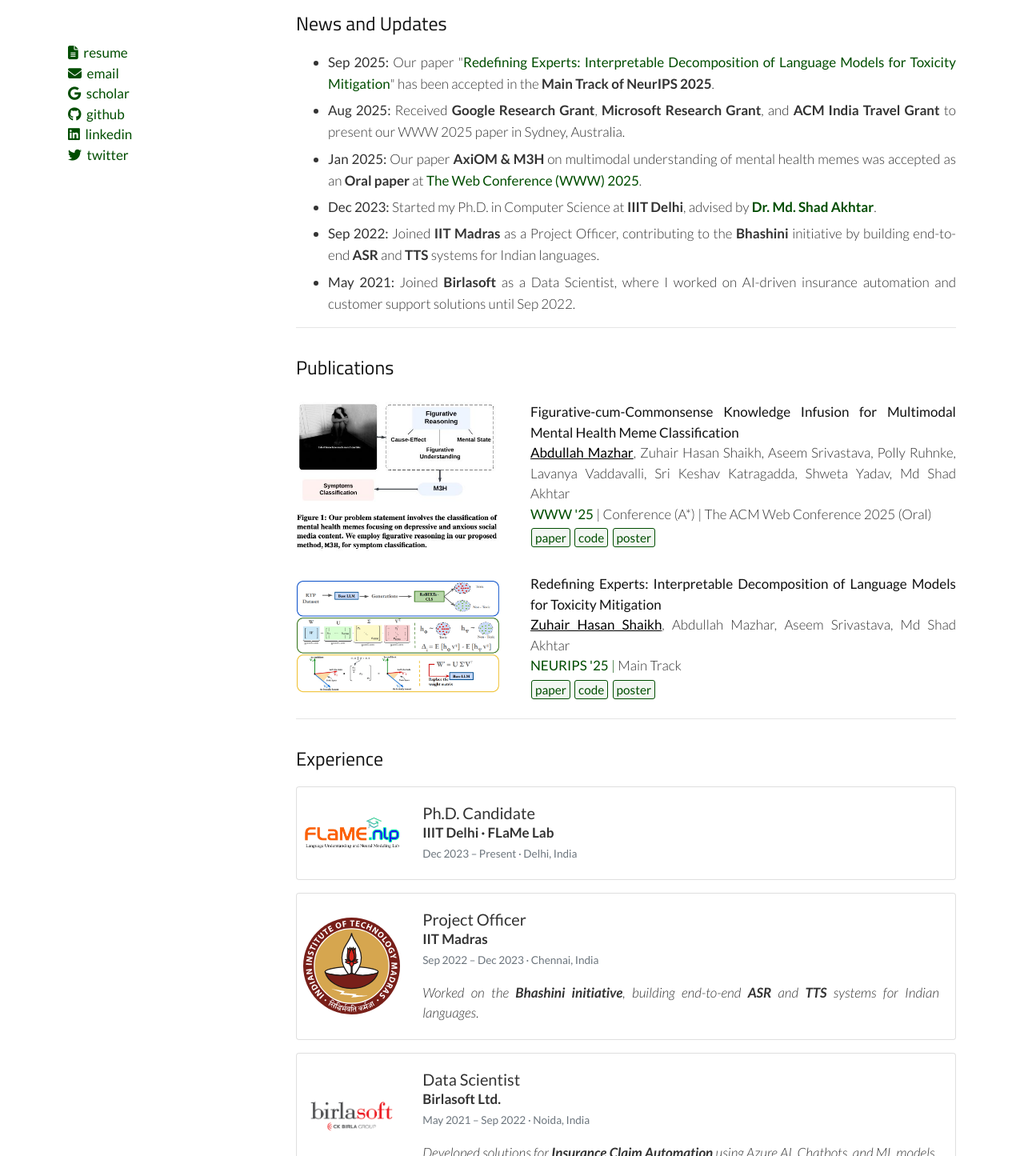
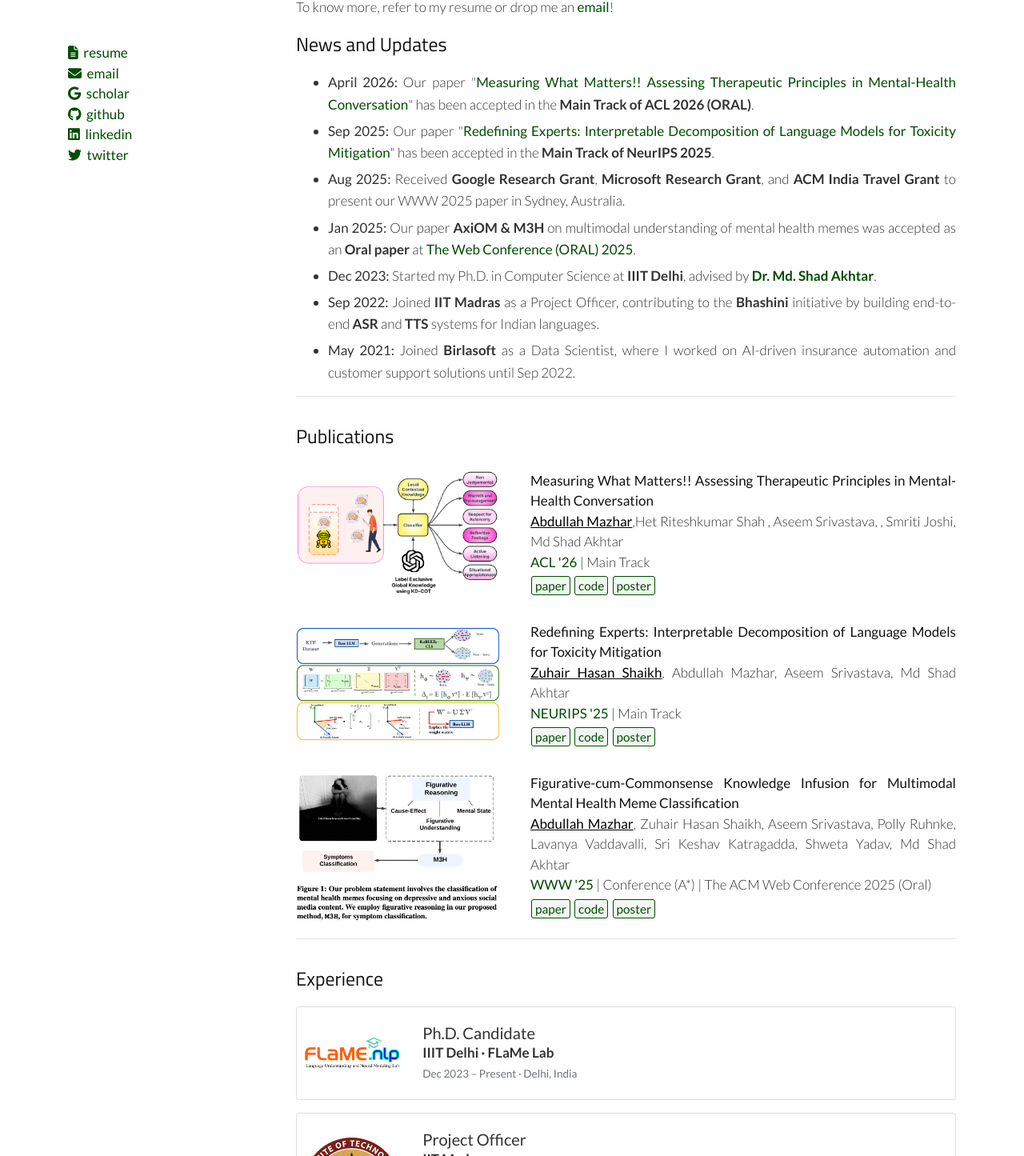
Before and after one commit to abdullahmazhar511/abdullahmazhar511.github.io, a plain HTML site: page index.html in a window 1280 px wide. Shown: the part 461-1906 px from the top of the page at 80% size. Drawn offline with nearby package versions, Linux system fonts and the light colour scheme.

Commit message:
Updated
Updated my resume with ACL

```diff
--- a/index.html
+++ b/index.html
@@ -94,9 +94,12 @@
                 <strong>Institute of Engineering and Rural Technology (IERT), Allahabad, India</strong>.
                 My research interests lie at the intersection of <strong>Natural Language Processing (NLP)</strong>,
                 <strong>Multimodal Systems</strong>, and <strong>Responsible AI for Mental Health</strong>.
-                My research journey spans over two years, with publications including an
-                <strong>Oral paper at The Web Conference (WWW) 2025</strong> and in the
+
+                My research journey spans over two years, with publications including a
+                <strong>Main Oral paper at ACL 2026</strong>, an
+                <strong>Oral paper at The Web Conference (WWW) 2025</strong>, and in the
                 <strong>Main Track of NeurIPS 2025</strong>.
+
                 Previously, I worked as a Project Officer at IIT Madras, where I contributed to the
                 Bhashini initiative by building end-to-end Automatic Speech Recognition (ASR)
                 and Text-to-Speech (TTS) pipelines for Indian languages.
@@ -113,11 +116,12 @@
                     <p class="header pt-3">News and Updates</p>
 
                 <ul>
+                <li><b>April 2026:</b> Our paper "<a href="https://arxiv.org/pdf/2604.05795">Measuring What Matters!! Assessing Therapeutic Principles in Mental-Health Conversation</a>" has been accepted in the <strong>Main Track of ACL 2026 (ORAL)</strong>.</li>
                 <li><b>Sep 2025:</b> Our paper "<a href="https://arxiv.org/pdf/2509.16660">Redefining Experts: Interpretable Decomposition of
 Language Models for Toxicity Mitigation</a>" has been accepted in the <strong>Main Track of NeurIPS 2025</strong>.</li>
                 <li><b>Aug 2025:</b> Received <strong>Google Research Grant</strong>, <strong>Microsoft Research Grant</strong>, and <strong>ACM India Travel Grant</strong> to present our WWW 2025 paper in Sydney, Australia.</li>
                 <li><b>Jan 2025:</b> Our paper <strong>AxiOM & M3H</strong> on multimodal understanding of mental health memes was accepted as an <strong>Oral paper</strong> at
-                        <a href="https://www2025.thewebconf.org/" target="_blank">The Web Conference (WWW) 2025</a>.
+                        <a href="https://www2025.thewebconf.org/" target="_blank">The Web Conference (ORAL) 2025</a>.
                 </li>
                 <li><b>Dec 2023:</b> Started my Ph.D. in Computer Science at <strong>IIIT Delhi</strong>, advised by
                         <a href="https://scholar.google.co.in/citations?user=KUcO6LAAAAAJ&hl=en" target="_blank"><strong>Dr. Md. Shad Akhtar</strong></a>.
@@ -130,19 +134,18 @@
 
                     <hr>
                     <p class="header pt-3">Publications</p>
-
                 <div class="row mb-3 align-items-center">
                 <div class="col-md-4 col-4 text-center">
-                        <img src="images/publication/www.jpeg" alt="WWW 2025" class="img-fluid pub-logo">
+                        <img src="images/publication/acl.png" alt="ACL 2026(Main Track)" class="img-fluid pub-logo">
                 </div>
                 <div class="col-md- col-8">
                         <p class="paper my-2 pl-2">
-                        <span class="papertitle">Figurative-cum-Commonsense Knowledge Infusion for Multimodal Mental Health Meme Classification</span><br>
-                        <span class="thisauthor">Abdullah Mazhar</span>, Zuhair Hasan Shaikh, Aseem Srivastava, Polly Ruhnke, Lavanya Vaddavalli, Sri Keshav Katragadda, Shweta Yadav, Md Shad Akhtar<br>
-                        <span class="conf"><a class="confshort" href="https://www2025.thewebconf.org/" target="_blank"><b>WWW '25</b></a> | Conference (A*) | The ACM Web Conference 2025 (Oral)</span><br>
-                        <a class="tag" href="https://dl.acm.org/doi/10.1145/3696410.3714778" target="_blank">paper</a>
-                        <a class="tag" href="https://github.com/flamenlp/M3H/tree/main" target="_blank">code</a>
-                        <a class="tag" href="https://docs.google.com/presentation/d/1P2-_LWPxBmQ4yKf6qfvWCjqjlWWLFNw7fbivZMl6C0I/edit?usp=sharing" target="_blank">poster</a>
+                        <span class="papertitle">Measuring What Matters!! Assessing Therapeutic Principles in Mental-Health Conversation</span><br>
+                        <span class="thisauthor">Abdullah Mazhar</span>,Het Riteshkumar Shah , Aseem Srivastava, , Smriti Joshi, Md Shad Akhtar<br>
+                        <span class="conf"><a class="confshort" href="https://2026.aclweb.org/" target="_blank"><b>ACL '26</b> | </a>Main Track</span><br>
+                        <a class="tag" href="https://arxiv.org/pdf/2604.05795" target="_blank">paper</a>
+                        <a class="tag" href="" target="_blank">code</a>
+                        <a class="tag" href="" target="_blank">poster</a>
                         </p>
                 </div>
                 </div>
@@ -161,6 +164,23 @@
                         </p>
                 </div>
                 </div>
+
+                <div class="row mb-3 align-items-center">
+                <div class="col-md-4 col-4 text-center">
+                        <img src="images/publication/www.jpeg" alt="WWW 2025" class="img-fluid pub-logo">
+                </div>
+                <div class="col-md- col-8">
+                        <p class="paper my-2 pl-2">
+                        <span class="papertitle">Figurative-cum-Commonsense Knowledge Infusion for Multimodal Mental Health Meme Classification</span><br>
+                        <span class="thisauthor">Abdullah Mazhar</span>, Zuhair Hasan Shaikh, Aseem Srivastava, Polly Ruhnke, Lavanya Vaddavalli, Sri Keshav Katragadda, Shweta Yadav, Md Shad Akhtar<br>
+                        <span class="conf"><a class="confshort" href="https://www2025.thewebconf.org/" target="_blank"><b>WWW '25</b></a> | Conference (A*) | The ACM Web Conference 2025 (Oral)</span><br>
+                        <a class="tag" href="https://dl.acm.org/doi/10.1145/3696410.3714778" target="_blank">paper</a>
+                        <a class="tag" href="https://github.com/flamenlp/M3H/tree/main" target="_blank">code</a>
+                        <a class="tag" href="https://docs.google.com/presentation/d/1P2-_LWPxBmQ4yKf6qfvWCjqjlWWLFNw7fbivZMl6C0I/edit?usp=sharing" target="_blank">poster</a>
+                        </p>
+                </div>
+                </div>
+
 
                     <!-- </p></div></div> -->
                         <!-- Adding experience here=========================================================== -->
```
Also changed, not shown: images/publication/acl.png (added), 1 other file. Lines whose indentation alone changed are shown as unchanged.
